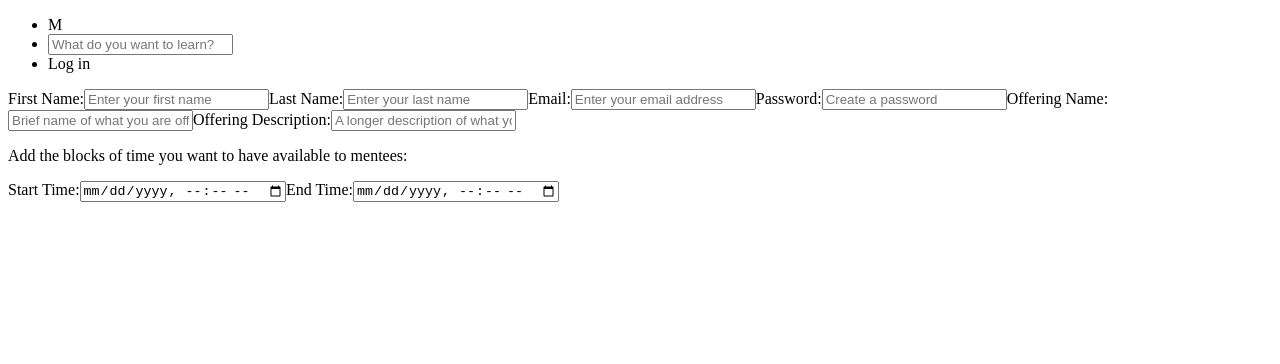
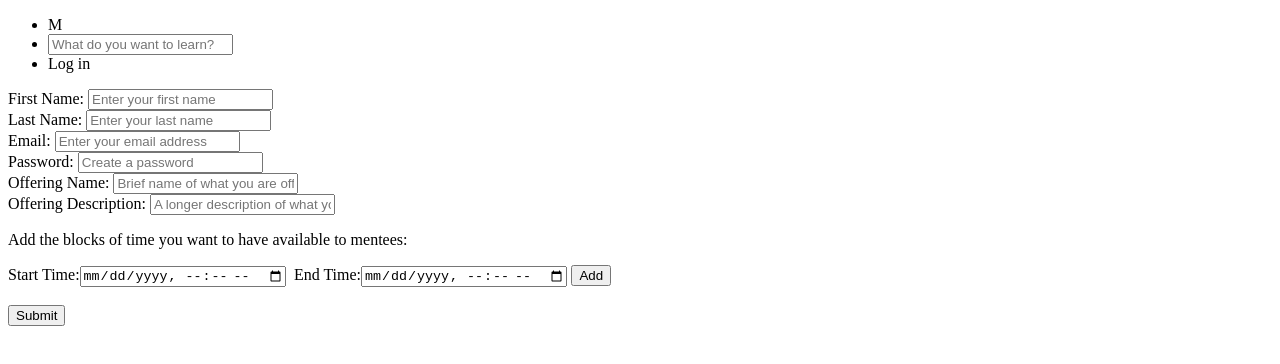
Before and after one commit to setezazian/MonetMyrtleMentor, a React app: page /signup in a window 1280 px wide. Shown: the top 364 px of the page. Built offline with nearby package versions, Linux system fonts and the light colour scheme; the HTML template or start-up script is replaced by a standard one.

Commit message:
form submit handling

```diff
--- a/client/src/components/FormSignup/FormSignup.jsx
+++ b/client/src/components/FormSignup/FormSignup.jsx
@@ -1,4 +1,5 @@
 import React, { useState } from 'react';
+import axios from 'axios';
 
 export default function FormSignup() {
   const [fname, setFName] = useState('');
@@ -7,42 +8,86 @@ export default function FormSignup() {
   const [password, setPassword] = useState('');
   const [offeringName, setOfferingName] = useState('');
   const [offeringDesc, setOfferingDesc] = useState('');
+  const [availability, setAvailability] = useState([]);
+  const [startTime, setStartTime] = useState();
+  const [endTime, setEndTime] = useState();
+
+  const addAvailabilityHandler = () => {
+    const newTimeBlock = {
+      startTime,
+      endTime,
+    };
+    setAvailability([].concat(availability).push(newTimeBlock));
+  };
+
+  const formSubmitHandler = (e) => {
+    e.preventDefault();
+    const formData = new FormData();
+
+    formData.append('firstName', fname);
+    formData.append('lastName', lname);
+    formData.append('email', email);
+    formData.append('password', password);
+    formData.append('offeringName', offeringName);
+    formData.append('offeringDesc', offeringDesc);
+    formData.append('availability', availability);
+
+    axios.post('/api/user/new', formData)
+      .then(() => {
+        // POST and user creation is good, so move on to application
+      })
+      .catch((err) => {
+        console.log('Error POSTing form data: ', err);
+        // figure out the error and have user correct their form
+      });
+  };
 
   return (
-    <form>
+    <form id="form-newuser">
       <label htmlFor="input-fname">
-        First Name:
+        First Name:&nbsp;
         <input id="input-fname" name="fname" type="text" placeholder="Enter your first name" value={fname} onChange={(e) => setFName(e.target.value)} />
       </label>
+      <br />
       <label htmlFor="input-lname">
-        Last Name:
+        Last Name:&nbsp;
         <input id="input-lname" name="lname" type="text" placeholder="Enter your last name" value={lname} onChange={(e) => setLName(e.target.value)} />
       </label>
+      <br />
       <label htmlFor="input-email">
-        Email:
+        Email:&nbsp;
         <input id="input-email" name="email" type="text" placeholder="Enter your email address" value={email} onChange={(e) => setEmail(e.target.value)} />
       </label>
+      <br />
       <label htmlFor="input-password">
-        Password:
+        Password:&nbsp;
         <input id="input-password" name="password" type="password" placeholder="Create a password" value={password} onChange={(e) => setPassword(e.target.value)} />
       </label>
+      <br />
       <label htmlFor="input-offeringname">
-        Offering Name:
+        Offering Name:&nbsp;
         <input id="input-offeringname" name="offeringname" type="text" placeholder="Brief name of what you are offering to mentor" value={offeringName} onChange={(e) => setOfferingName(e.target.value)} />
       </label>
+      <br />
       <label htmlFor="input-offeringdesc">
-        Offering Description:
+        Offering Description:&nbsp;
         <input id="input-offeringdesc" name="offeringdesc" type="text" placeholder="A longer description of what you are offering" value={offeringDesc} onChange={(e) => setOfferingDesc(e.target.value)} />
       </label>
       <p>Add the blocks of time you want to have available to mentees:</p>
       <label htmlFor="input-starttime">
         Start Time:
-        <input id="input-starttime" type="datetime-local" />
+        <input id="input-starttime" type="datetime-local" value={startTime} onChange={(e) => setStartTime(e.target.value)} />
+        &nbsp;&nbsp;
       </label>
       <label htmlFor="input-endtime">
         End Time:
-        <input id="input-endtime" type="datetime-local" />
+        <input id="input-endtime" type="datetime-local" value={endTime} onChange={(e) => setEndTime(e.target.value)} />
       </label>
+      &nbsp;
+      <button id="button-availabilityadd" type="button" onClick={addAvailabilityHandler}>Add</button>
+      <br />
+      <br />
+      <button id="button-formsubmit" type="submit" onClick={formSubmitHandler}>Submit</button>
     </form>
   );
 }
```
